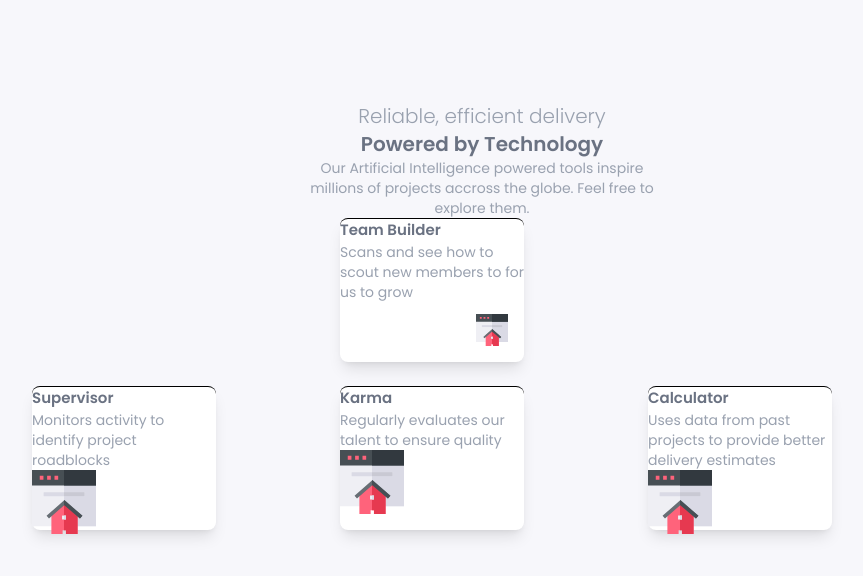
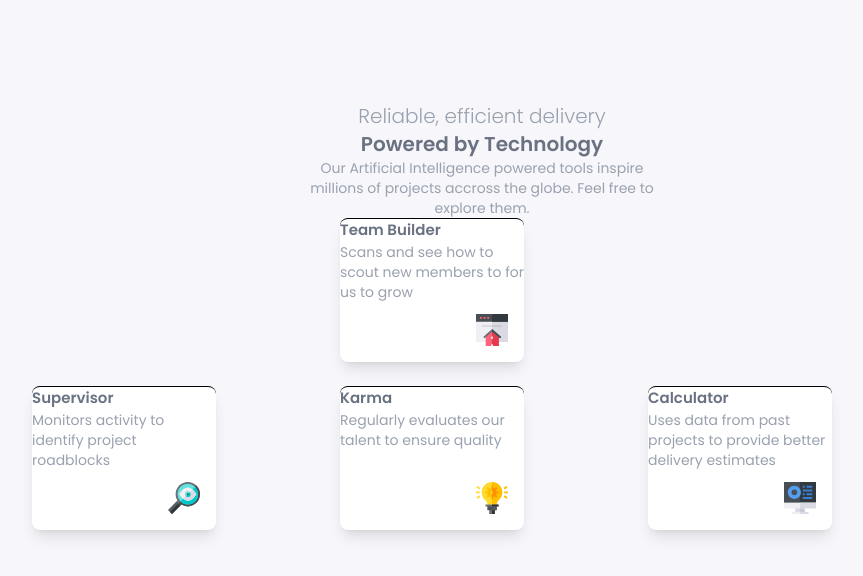
Before and after one commit to BCEESAY10/four-card-feature-section, a React (Vite) app in the folder four-card-feature-section/: page / in a window 1280 px wide. Shown: the top 576 px of the page, without its empty margins (158-1021 px from the left). Built offline with nearby package versions, Linux system fonts and the light colour scheme.

Commit message:
use all the icons

```diff
--- a/four-card-feature-section/src/App.jsx
+++ b/four-card-feature-section/src/App.jsx
@@ -20,19 +20,19 @@ function App(){
           <div className='w-[90%] lg:w-46 relative bg-white p-6 rounded-lg shadow-lg border-t border-blue lg:row-start-2'>
              <h4 className='font-[600] text-gray-500'>Supervisor</h4>
              <p className='text-sm text-gray-400'>Monitors activity to identify project roadblocks</p>
-             <img className='absolute' src="/images/icon-team-builder.svg" alt="Team builder image" />
+             <img className='absolute h-8 w-8 bottom-4 right-4' src="/images/icon-supervisor.svg" alt="Team builder image" />
           </div>
 
           <div className='w-[90%] lg:w-46 relative bg-white p-6 rounded-lg shadow-lg border-t border-blue lg:row-start-2 lg:col-start-2'>
              <h4 className='font-[600] text-gray-500'>Karma</h4>
              <p className='text-sm text-gray-400'>Regularly evaluates our talent to ensure quality</p>
-             <img className='absolute' src="/images/icon-team-builder.svg" alt="Team builder image" />
+             <img className='absolute h-8 w-8 bottom-4 right-4' src="/images/icon-karma.svg" alt="Team builder image" />
           </div>
 
           <div className='w-[90%] lg:w-46 relative bg-white p-6 rounded-lg shadow-lg border-t border-blue lg:row-start-2 lg:col-start-3'>
              <h4 className='font-[600] text-gray-500'>Calculator</h4>
              <p className='text-sm text-gray-400'>Uses data from past projects to provide better delivery estimates</p>
-             <img className='absolute' src="/images/icon-team-builder.svg" alt="Team builder image" />
+             <img className='absolute h-8 w-8 bottom-4 right-4' src="/images/icon-calculator.svg" alt="Team builder image" />
           </div>
         </article>
       </main>
```
